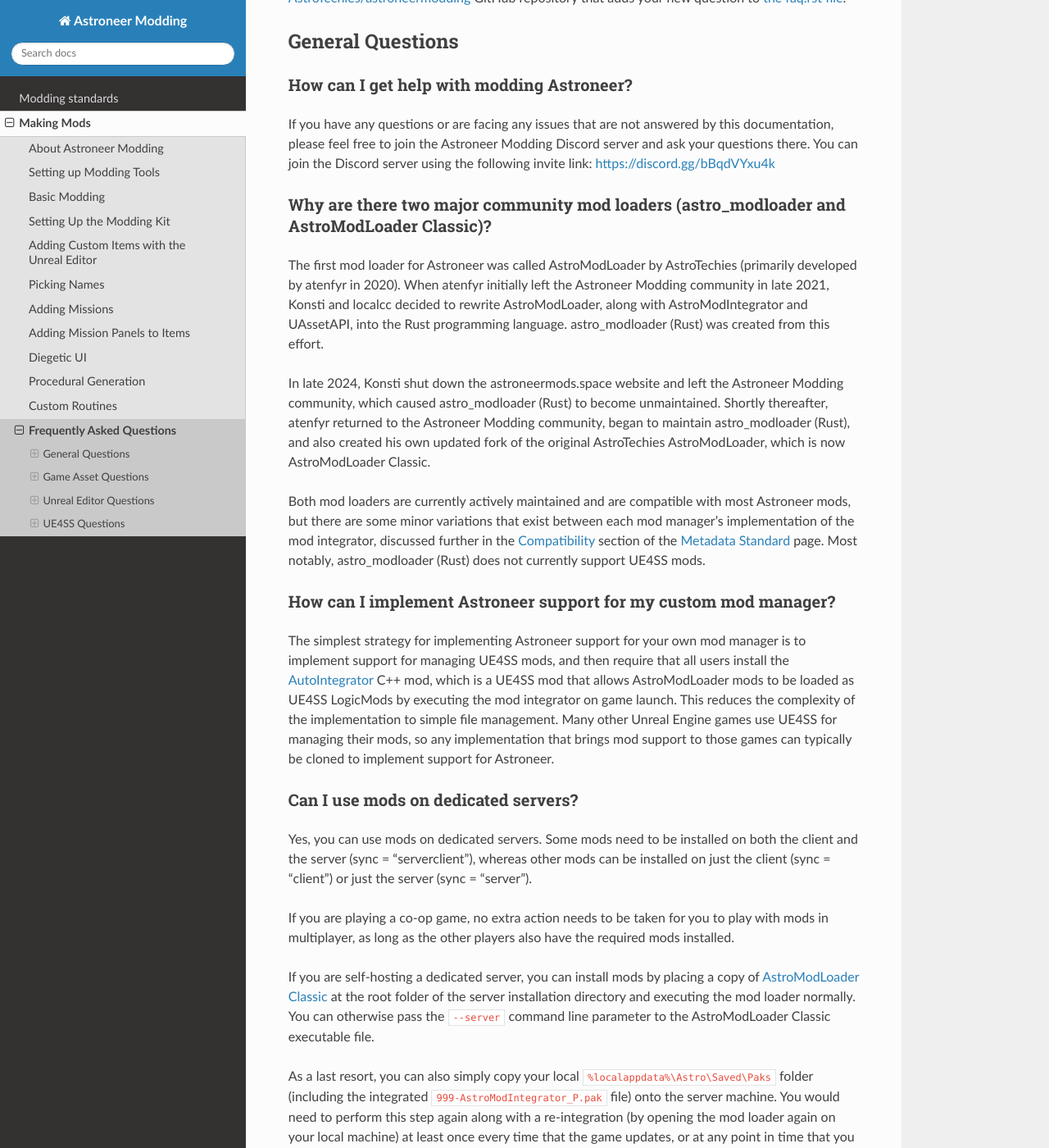
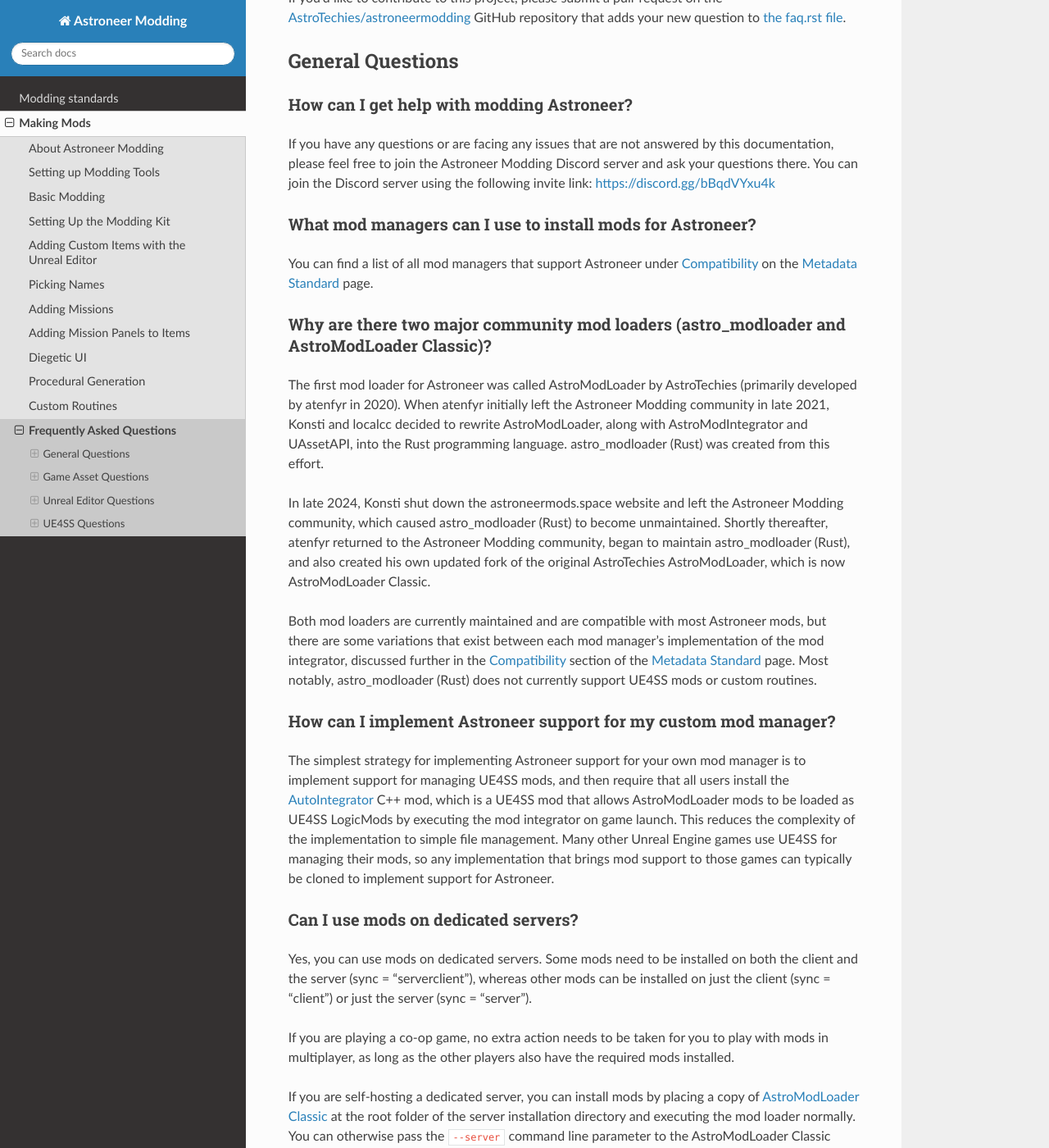
Before and after one commit to AstroTechies/astroneermodding, a Sphinx documentation site: the page built from docs/guides/faq.rst, in a window 1280 px wide and 1400 px high, scrolled down 2250 px. Shown: the whole window at 82% size. Built offline with Sphinx 7.4.7 and the Read the Docs theme 3.1.0, drawn with Linux system fonts in a browser that asks for light colours; some of the changed text lies outside the part shown.

Commit message:
a couple small changes

```diff
--- a/docs/guides/faq.rst
+++ b/docs/guides/faq.rst
@@ -19,14 +19,18 @@
 ^^^^^^^^^^^^^^^^^^^^^^^^^^^^^^^^^^^^^^^^^^^^^^^^^^^^^^^^^^^^^^^^^^^^^^^^^^^
 If you have any questions or are facing any issues that are not answered by this documentation, please feel free to join the Astroneer Modding Discord server and ask your questions there. You can join the Discord server using the following invite link: https://discord.gg/bBqdVYxu4k
 
+What mod managers can I use to install mods for Astroneer?
+^^^^^^^^^^^^^^^^^^^^^^^^^^^^^^^^^^^^^^^^^^^^^^^^^^^^^^^^^^^^^^^^^^^^^^^^^^^
+You can find a list of all mod managers that support Astroneer under :ref:`compatibility` on the :ref:`metadatav2` page.
+
 Why are there two major community mod loaders (astro_modloader and AstroModLoader Classic)?
-^^^^^^^^^^^^^^^^^^^^^^^^^^^^^^^^^^^^^^^^^^^^^^^^^^^^^^^^^^^^^^^^^^^^^^^^^^^^^^^^^^^^^^
+^^^^^^^^^^^^^^^^^^^^^^^^^^^^^^^^^^^^^^^^^^^^^^^^^^^^^^^^^^^^^^^^^^^^^^^^^^^^^^^^^^^^^^^^^^^^^^^^^^
 The first mod loader for Astroneer was called AstroModLoader by AstroTechies (primarily developed by atenfyr in 2020). When atenfyr initially left the Astroneer Modding community in late 2021, Konsti and localcc decided to rewrite AstroModLoader, along with AstroModIntegrator and UAssetAPI, into the Rust programming language. astro_modloader (Rust) was created from this effort.
 
 In late 2024, Konsti shut down the astroneermods.space website and left the Astroneer Modding community, which caused astro_modloader (Rust) to become unmaintained.
 Shortly thereafter, atenfyr returned to the Astroneer Modding community, began to maintain astro_modloader (Rust), and also created his own updated fork of the original AstroTechies AstroModLoader, which is now AstroModLoader Classic.
 
-Both mod loaders are currently actively maintained and are compatible with most Astroneer mods, but there are some minor variations that exist between each mod manager's implementation of the mod integrator, discussed further in the :ref:`compatibility` section of the :ref:`metadatav2` page. Most notably, astro_modloader (Rust) does not currently support UE4SS mods.
+Both mod loaders are currently maintained and are compatible with most Astroneer mods, but there are some variations that exist between each mod manager's implementation of the mod integrator, discussed further in the :ref:`compatibility` section of the :ref:`metadatav2` page. Most notably, astro_modloader (Rust) does not currently support UE4SS mods or custom routines.
 
 How can I implement Astroneer support for my custom mod manager?
 ^^^^^^^^^^^^^^^^^^^^^^^^^^^^^^^^^^^^^^^^^^^^^^^^^^^^^^^^^^^^^^^^^^^^^^^^^^^^^^^^^^^^^^
@@ -66,7 +70,11 @@
 ^^^^^^^^^^^^^^^^^^^^^^^^^^^^^^^^^^^^^^^^^^^^^^^^^^^^^^^^^^^^^^^^^^^^^^^^^^^^^^^^^^^^^^
 Most mod development infrastructure is designed for Windows, and it is highly recommended to develop mods on the Windows operating system.
 
-It is possible to use repak (natively), UAssetGUI (with Wine + Mono), and the Unreal Editor (natively for Ubuntu) on Linux, but guides and advice on doing so are not currently provided on this website.
+It is possible to use repak (natively), UAssetGUI (with Wine + Mono), and the Unreal Editor (natively for Ubuntu) on Linux. You may wish to review the following guides:
+
+- repak (easy): simply download published Linux binaries from GitHub https://github.com/trumank/repak/releases
+- UAssetGUI (medium): https://github.com/atenfyr/UAssetGUI?tab=readme-ov-file#linux-setup
+- Unreal Editor (hard): https://github.com/AstroTechies/ModdingKit?tab=readme-ov-file#linux-usage
 
 Can I use mods with a pirated version of the game?
 ^^^^^^^^^^^^^^^^^^^^^^^^^^^^^^^^^^^^^^^^^^^^^^^^^^^^^^^^^^^^^^^^^^^^^^^^^^^
```
